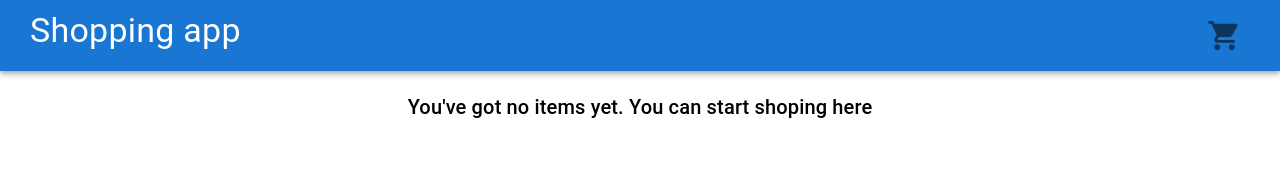
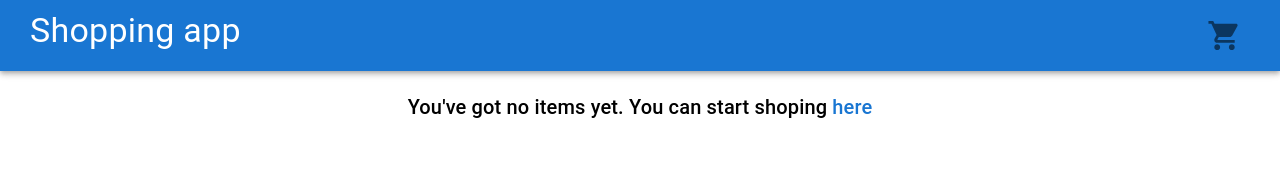
Before and after one commit to Sannnao/shoppingApp, a React (Create React App) app: page /card in a window 1280 px wide. Shown: the top 181 px of the page. Built offline with nearby package versions, Linux system fonts and the light colour scheme.

Commit message:
feat: add mui links

```diff
--- a/src/components/Cart/Cart.tsx
+++ b/src/components/Cart/Cart.tsx
@@ -1,20 +1,27 @@
-import Box from "@mui/material/Box";
-import Avatar from "@mui/material/Avatar";
-import IconButton from "@mui/material/IconButton";
+import { Link } from "react-router-dom";
+import {
+  Box,
+  Avatar,
+  IconButton,
+  Table,
+  TableBody,
+  TableCell,
+  TableContainer,
+  TableHead,
+  TableRow,
+  Paper,
+  Typography,
+  Link as MuiLink,
+} from "@mui/material";
 import DeleteIcon from "@mui/icons-material/Delete";
 import { useAppDispatch, useAppSelector } from "app/hooks";
-import { selectCartProducts, selectTotalPrice, removeProducts } from "./cartSlice";
 import { formatAsPrice } from "utils";
-import Table from "@mui/material/Table";
-import TableBody from "@mui/material/TableBody";
-import TableCell from "@mui/material/TableCell";
-import TableContainer from "@mui/material/TableContainer";
-import TableHead from "@mui/material/TableHead";
-import TableRow from "@mui/material/TableRow";
-import Paper from "@mui/material/Paper";
-import { Link } from "react-router-dom";
 import { CartActions } from "components/CartActions";
-import { Typography } from "@mui/material";
+import {
+  selectCartProducts,
+  selectTotalPrice,
+  removeProducts,
+} from "./cartSlice";
 
 const tableHeaderItems = ["Image", "Title", "Price", "Amount", "Remove"];
 
@@ -26,7 +33,10 @@ export const Cart = () => {
   return !products.length ? (
     <Box sx={{ display: "flex", justifyContent: "center" }}>
       <Typography variant="h6" color={"disabled"}>
-        You've got no items yet. You can start shoping <Link to="/">here</Link>
+        You've got no items yet. You can start shoping{" "}
+        <MuiLink component={Link} to="/" color="primary" underline="none">
+          here
+        </MuiLink>
       </Typography>
     </Box>
   ) : (
--- a/src/components/Header/Header.tsx
+++ b/src/components/Header/Header.tsx
@@ -1,7 +1,5 @@
 import AppBar from "@mui/material/AppBar";
-import Box from "@mui/material/Box";
-import Badge from "@mui/material/Badge";
-import IconButton from "@mui/material/IconButton";
+import { Box, Badge, IconButton, Link as MuiLink } from "@mui/material";
 import ShoppingCartIcon from "@mui/icons-material/ShoppingCart";
 import { useAppSelector } from "app/hooks";
 import { selectProductsAmount } from "components/Cart/cartSlice";
@@ -14,16 +12,16 @@ export const Header = () => {
   return (
     <AppBar position="static" component="header" sx={{ padding: "10px 30px" }}>
       <Box sx={{ display: "flex", justifyContent: "space-between" }}>
-        <Link to="/">
+        <MuiLink component={Link} to="/" underline="none" color="inherit">
           <Typography variant="h4">Shopping app</Typography>
-        </Link>
-        <Link to="card">
+        </MuiLink>
+        <MuiLink component={Link} to="card">
           <IconButton>
             <Badge badgeContent={productsAmount} color="error">
               <ShoppingCartIcon fontSize="large" />
             </Badge>
           </IconButton>
-        </Link>
+        </MuiLink>
       </Box>
     </AppBar>
   );
--- a/src/index.css
+++ b/src/index.css
@@ -11,8 +11,3 @@ code {
   font-family: source-code-pro, Menlo, Monaco, Consolas, 'Courier New',
     monospace;
 }
-
-a {
-  text-decoration: none;
-  color: inherit;
-}
```
